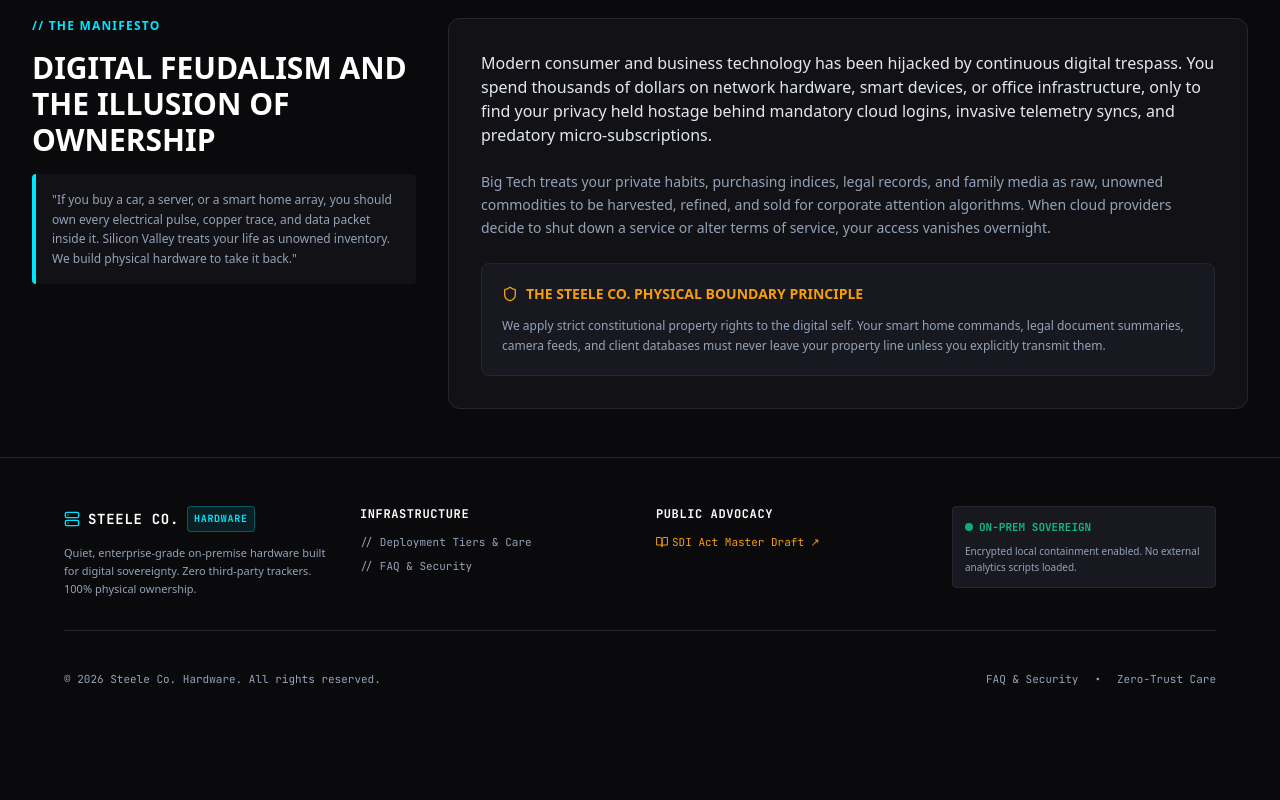
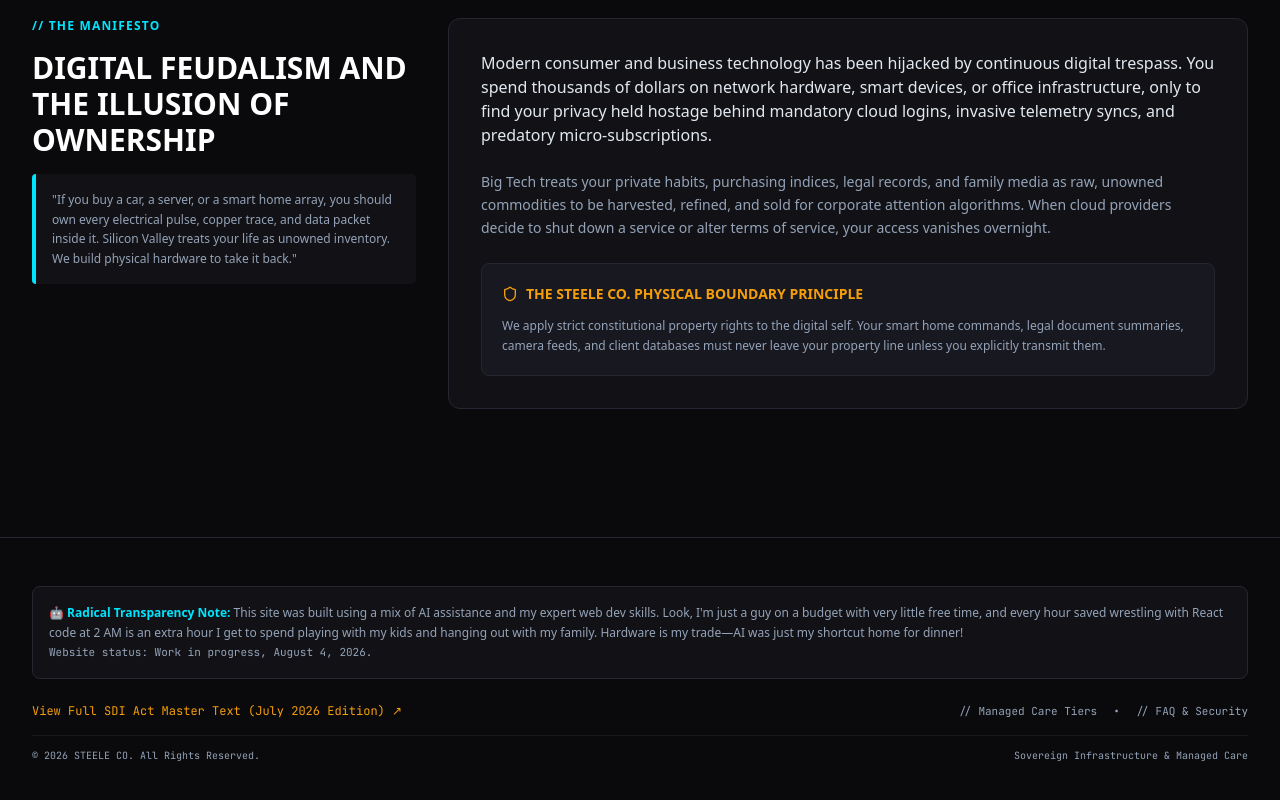
Before and after one commit to DeviousWings/steele-co-website, a React (Vite) app: page / in a window 1280 px wide. Shown: the part 804-1604 px from the top of the page. Before the commit the page ends 1523 px from the top, so only its background shows below. Built offline with nearby package versions, Linux system fonts and the light colour scheme.

Commit message:
Update Footer.jsx

```diff
--- a/src/components/Footer.jsx
+++ b/src/components/Footer.jsx
@@ -1,5 +1,4 @@
 import React from 'react'
-import { Server, BookOpen } from 'lucide-react'
 
 export default function Footer({ onOpenDraft, setActiveTab }) {
   const handleNav = (tabId) => {
@@ -10,108 +9,57 @@ export default function Footer({ onOpenDraft, setActiveTab }) {
   }
 
   return (
-    <footer className="bg-obsidian border-t border-hairline pt-12 pb-8 px-4 lg:px-8 text-slate-400 text-xs no-print">
-      <div className="max-w-6xl mx-auto space-y-10">
+    <footer className="no-print border-t border-hairline bg-obsidian py-12 mt-20 text-xs text-muted">
+      <div className="max-w-7xl mx-auto px-4 lg:px-8 space-y-4">
 
-        {/* Top Footer Grid */}
-        <div className="grid grid-cols-1 md:grid-cols-4 gap-8 pb-8 border-b border-hairline">
-
-          {/* Brand & Mission Statement */}
-          <div className="space-y-3 md:col-span-1">
-            <div className="font-bold text-white tracking-wider flex items-center gap-2 font-mono text-sm">
-              <Server className="w-4 h-4 text-cyan" />
-              <span>STEELE CO.</span>
-              <span className="text-cyan text-[10px] px-1.5 py-0.5 border border-cyan/30 rounded bg-cyan/10">HARDWARE</span>
-            </div>
-            <p className="text-[11px] text-muted leading-relaxed">
-              Quiet, enterprise-grade on-premise hardware built for digital sovereignty. Zero third-party trackers. 100% physical ownership.
-            </p>
+        {/* Your Radical Transparency Note */}
+        <div className="p-4 bg-surface border border-hairline rounded-lg leading-relaxed">
+          <span className="text-cyan font-bold">🤖 Radical Transparency Note:</span> This site was built
+          using a mix of AI assistance and my expert web dev skills. Look, I'm just a guy on a budget with
+          very little free time, and every hour saved wrestling with React code at 2 AM is an extra hour I
+          get to spend playing with my kids and hanging out with my family. Hardware is my trade—AI was
+          just my shortcut home for dinner!
+          <br/>
+          <span className="text-slate-400 font-mono text-[11px]">
+            Website status: Work in progress, August 4, 2026.
+          </span>
         </div>
 
-          {/* Quick Nav / Infrastructure */}
-          <div className="space-y-2">
-            <div className="font-mono text-xs font-bold text-white uppercase tracking-wider mb-3">
-              Infrastructure
-            </div>
-            <ul className="space-y-2 font-mono text-[11px]">
-              <li>
+        {/* Navigation & Action Links */}
+        <div className="flex flex-wrap items-center justify-between gap-4 pt-2">
+
+          <button onClick={onOpenDraft} className="text-gold hover:underline font-mono text-xs">
+            View Full SDI Act Master Text (July 2026 Edition) ↗
+          </button>
+
+          {/* Quick Tab Switches */}
+          <div className="flex items-center gap-4 font-mono text-[11px]">
             <button
               type="button"
               onClick={() => handleNav('tiers')}
-                  className="hover:text-cyan transition-colors text-left cursor-pointer"
+              className="hover:text-cyan transition-colors"
             >
-                  // Deployment Tiers & Care
+              // Managed Care Tiers
             </button>
-              </li>
-              <li>
+            <span>•</span>
             <button
               type="button"
               onClick={() => handleNav('faq')}
-                  className="hover:text-cyan transition-colors text-left cursor-pointer"
+              className="hover:text-cyan transition-colors"
             >
               // FAQ & Security
             </button>
-              </li>
-            </ul>
-          </div>
-
-          {/* Public Advocacy Links */}
-          <div className="space-y-2">
-            <div className="font-mono text-xs font-bold text-white uppercase tracking-wider mb-3">
-              Public Advocacy
-            </div>
-            <ul className="space-y-2 font-mono text-[11px]">
-              <li>
-                <button
-                  type="button"
-                  onClick={onOpenDraft}
-                  className="text-gold hover:underline flex items-center gap-1 text-left cursor-pointer"
-                >
-                  <BookOpen className="w-3 h-3" />
-                  <span>SDI Act Master Draft ↗</span>
-                </button>
-              </li>
-            </ul>
-          </div>
-
-          {/* System Status Banner */}
-          <div className="space-y-2 bg-panel border border-hairline p-3 rounded h-fit">
-            <div className="flex items-center gap-1.5 text-emerald font-mono text-[11px] font-bold">
-              <span className="w-2 h-2 rounded-full bg-emerald animate-pulse" />
-              <span>ON-PREM SOVEREIGN</span>
-            </div>
-            <p className="text-[10px] text-muted">
-              Encrypted local containment enabled. No external analytics scripts loaded.
-            </p>
           </div>
 
         </div>
 
-        {/* Bottom Bar */}
-        <div className="flex flex-col sm:flex-row justify-between items-center gap-4 text-[11px] font-mono text-muted">
-          <div>
-            © {new Date().getFullYear()} Steele Co. Hardware. All rights reserved.
-          </div>
-          <div className="flex items-center gap-4">
-            <button
-              type="button"
-              onClick={() => handleNav('faq')}
-              className="hover:text-slate-200 transition-colors cursor-pointer"
-            >
-              FAQ & Security
-            </button>
-            <span>•</span>
-            <button
-              type="button"
-              onClick={() => handleNav('tiers')}
-              className="hover:text-slate-200 transition-colors cursor-pointer"
-            >
-              Zero-Trust Care
-            </button>
-          </div>
+        {/* Copyright Bar */}
+        <div className="flex justify-between items-center text-[10px] font-mono border-t border-hairline/50 pt-3">
+          <div>© 2026 STEELE CO. All Rights Reserved.</div>
+          <div>Sovereign Infrastructure & Managed Care</div>
         </div>
 
       </div>
     </footer>
-  )
+  );
 }
```
Lines whose indentation alone changed are shown as unchanged.
